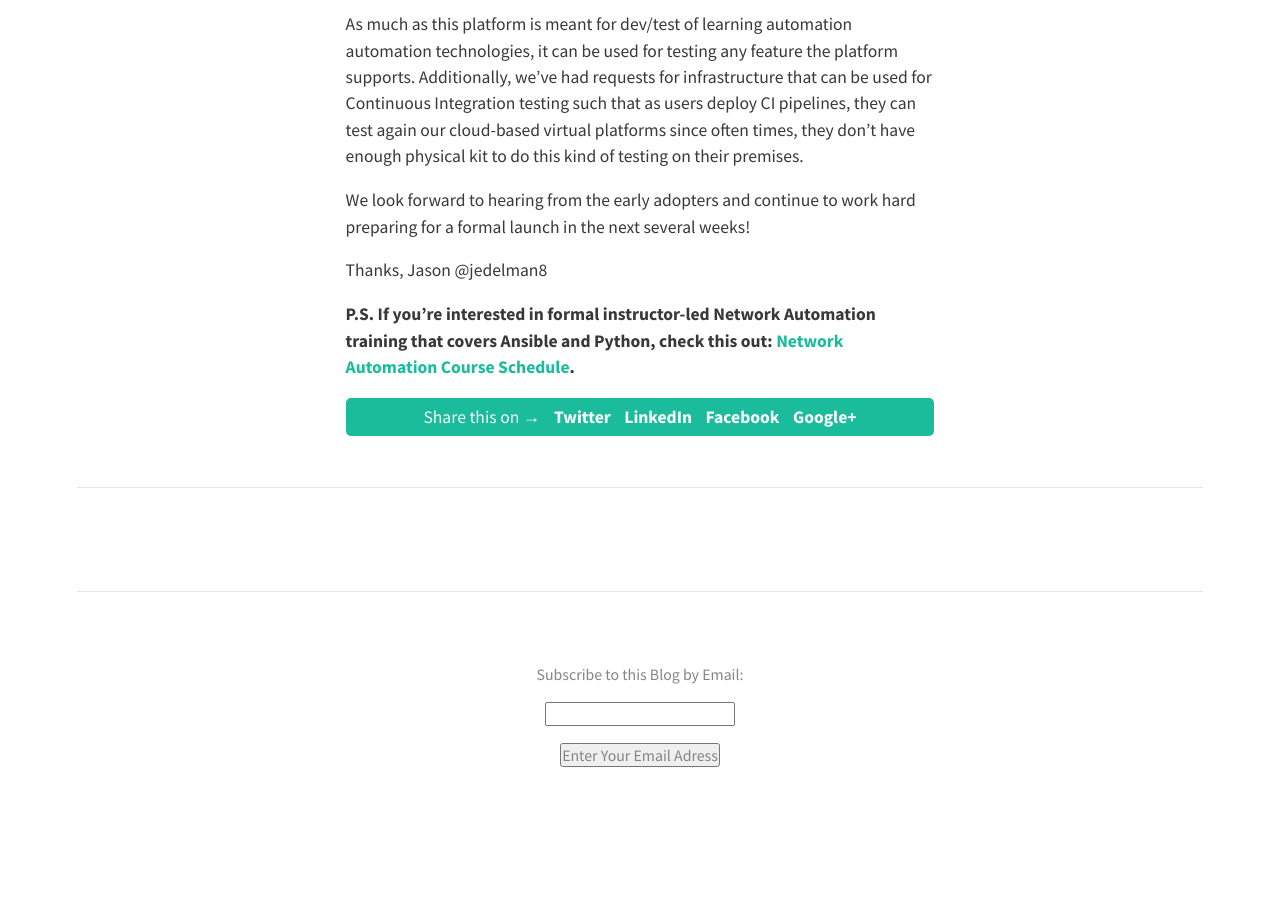
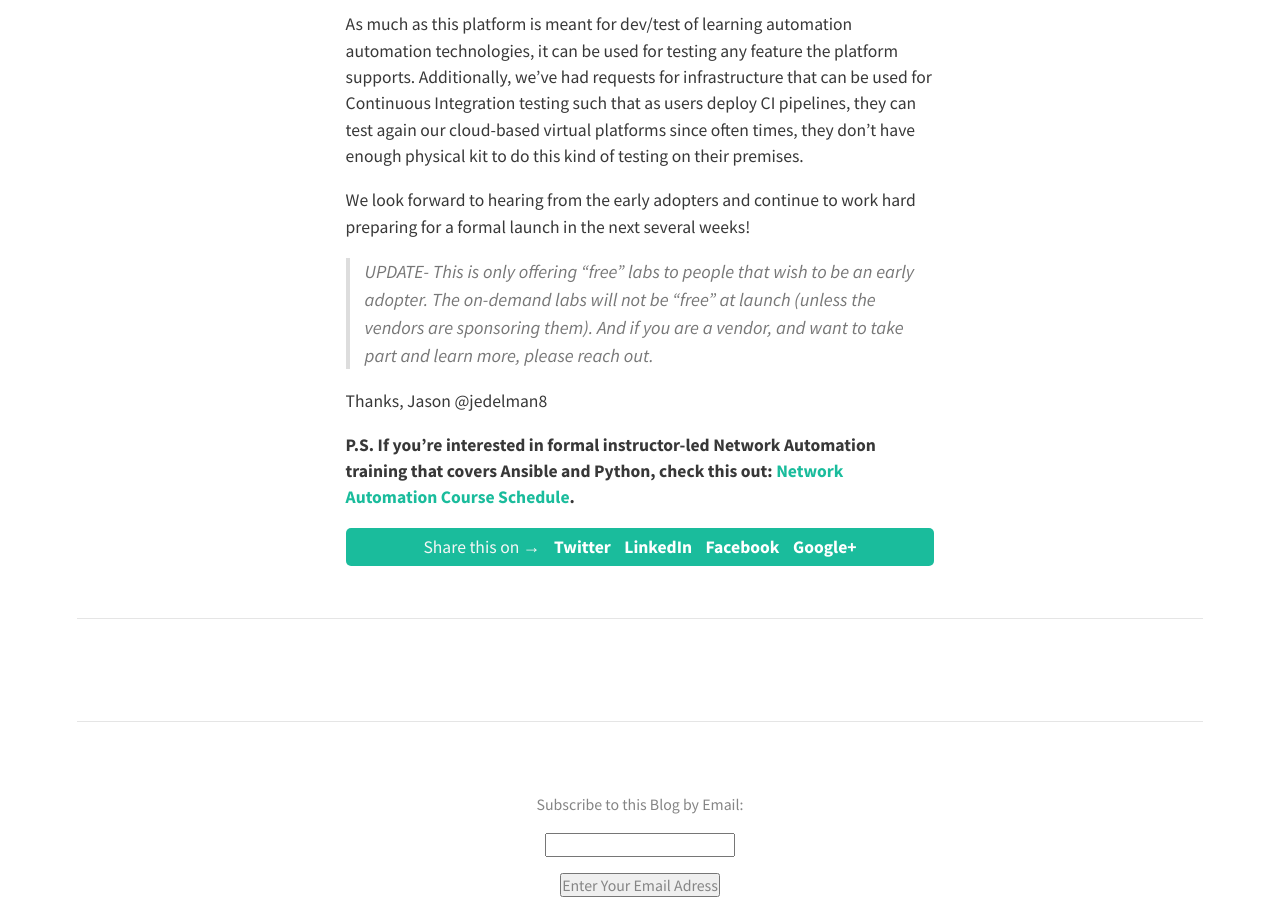
Before and after one commit to jedelman8/jedelman8.github.com, a Jekyll site: the page built from _posts/2016-02-20-on-demand-network-labs.md, in a window 1280 px wide and 900 px high, scrolled down 2184 px. Built offline with Jekyll 4.4.1, drawn with Linux system fonts in a browser that asks for light colours; nearby versions of some CDN libraries; comment, search, counter and statistics services are not loaded; before the commit the page ends 3006 px from its top, so only the background shows below that.

Commit message:
clarifying free labs

```diff
--- a/_posts/2016-02-20-on-demand-network-labs.md
+++ b/_posts/2016-02-20-on-demand-network-labs.md
@@ -37,8 +37,11 @@ Are you interested in being an early user of our platform?  If so, you need to d
 
 As much as this platform is meant for dev/test of learning automation automation technologies, it can be used for testing any feature the platform supports.  Additionally, we've had requests for infrastructure that can be used for Continuous Integration testing such that as users deploy CI pipelines, they can test again our cloud-based virtual platforms since often times, they don't have enough physical kit to do this kind of testing on their premises.
 
+We look forward to hearing from the early adopters and continue to work hard preparing for a formal launch in the next several weeks!
 
-We look forward to hearing from the early adopters and continue to work hard preparing for a formal launch in the next several weeks!
+
+> UPDATE- This is only offering "free" labs to people that wish to be an early adopter.  The on-demand labs will not be "free" at launch (unless the vendors are sponsoring them). And if you are a vendor, and want to take part and learn more, please reach out.
+
 
 Thanks,
 Jason
```
